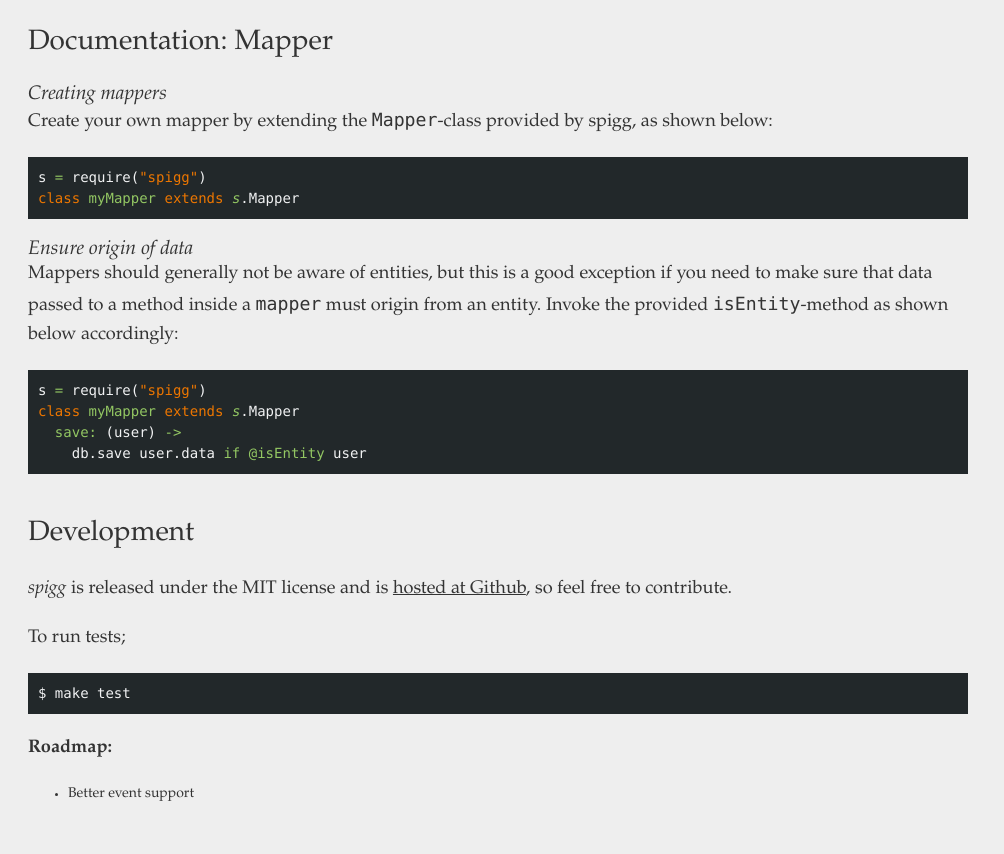
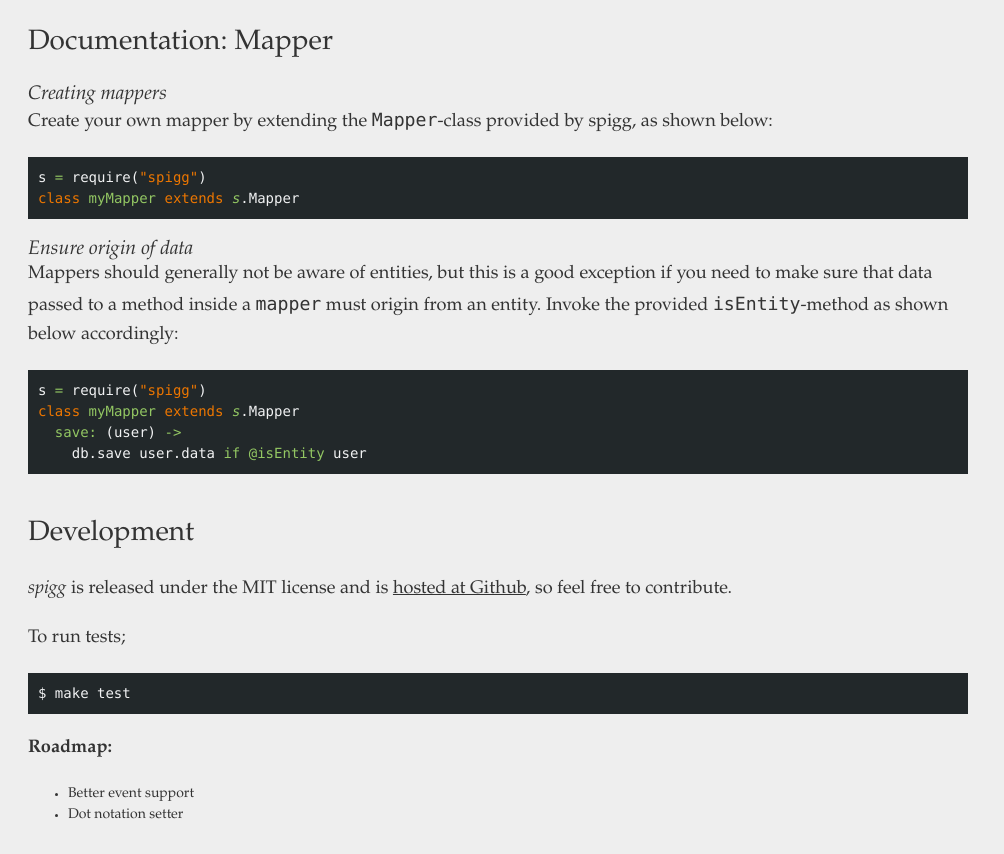
Before and after one commit to vaikava/spigg, a plain HTML site: page index.html in a window 1280 px wide. Shown: the part 5240-6094 px from the top of the page, without its empty margins (0-1004 px from the left). Before the commit the page ends 6073 px from the top, so only its background shows below. Drawn offline with nearby package versions, Linux system fonts and the light colour scheme.

Commit message:
updated roadmap

```diff
--- a/index.html
+++ b/index.html
@@ -307,7 +307,7 @@
 		<strong>Roadmap:</strong>
 	<ul>
 	  <li>Better event support</li>
-
+	  <li>Dot notation setter</li>
 	</ul>
 	</p>
   </div>
```
